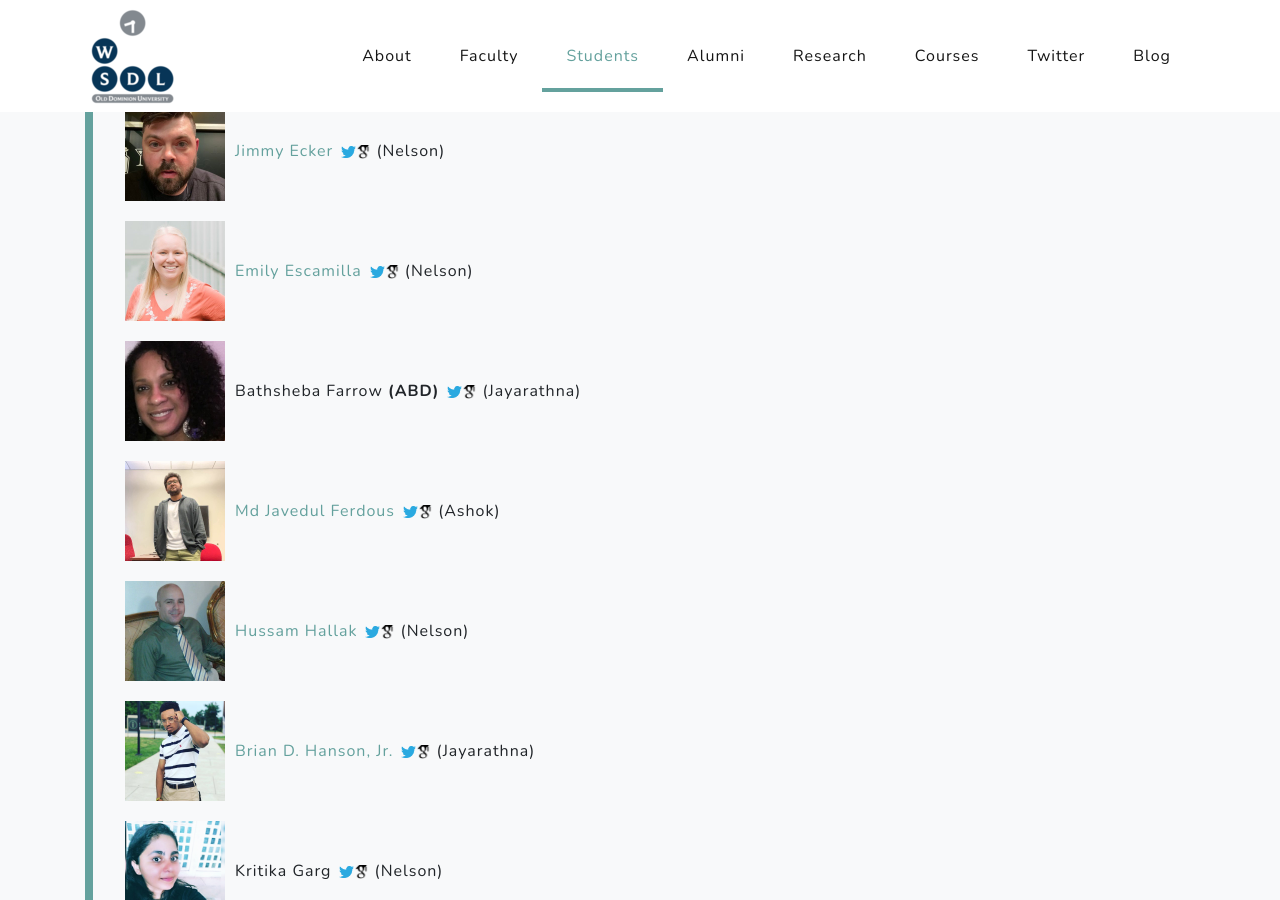
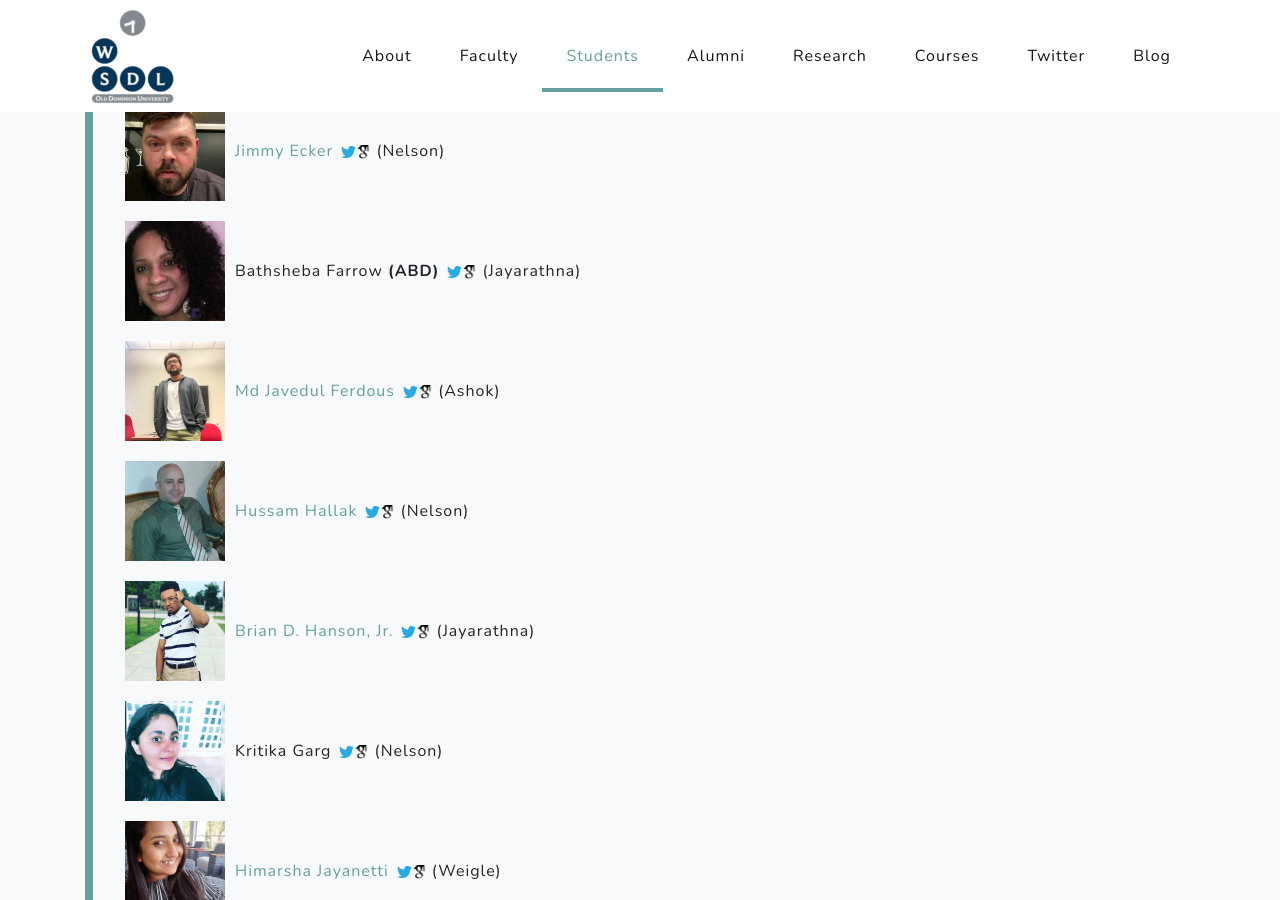
Before and after one commit to oduwsdl/oduwsdl.github.io, a Jekyll site: the page built from index.html, in a window 1280 px wide and 900 px high, scrolled down 3037 px. Built offline with Jekyll 4.4.1, drawn with Linux system fonts in a browser that asks for light colours; nearby versions of some CDN libraries; comment, search, counter and statistics services are not loaded.

Commit message:
Update students.yml

```diff
--- a/_data/students.yml
+++ b/_data/students.yml
@@ -33,12 +33,6 @@ phd:
   homepage: https://www.cs.odu.edu/~jecker/
   twitter_handle: jimmy_ecker
   google_scholar_id: WdWJctQAAAAJ
-  advisor: Nelson
-
-- name: Emily Escamilla
-  homepage: https://elescamilla.github.io
-  twitter_handle: EmilyEscamilla_
-  google_scholar_id: kKcPKDwAAAAJ
   advisor: Nelson
 
 - name: Bathsheba Farrow
```
